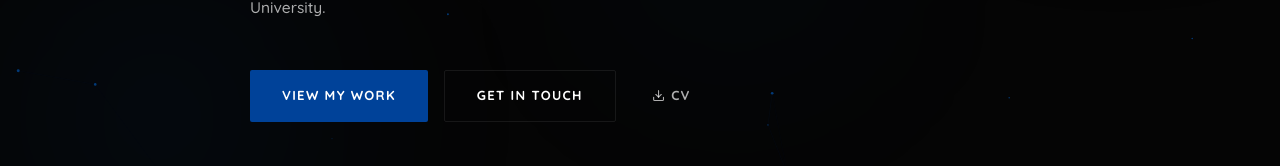
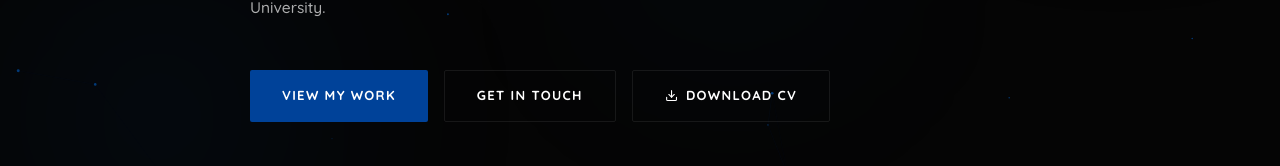
Before and after one commit to Dushimepaulette1/Paulette_Resume, a React (Vite) app: page / in a window 1280 px wide. Shown: the part 547-713 px from the top of the page. Built offline with nearby package versions, Linux system fonts and the light colour scheme.

Commit message:
Make CV download button more visible (btn-outline, full label)

```diff
--- a/src/components/Hero.jsx
+++ b/src/components/Hero.jsx
@@ -57,10 +57,10 @@ export default function Hero({ theme }) {
             <a
               href="/Paulette Dushime - CV.pdf"
               download
-              className="btn-ghost"
+              className="btn-outline"
               aria-label="Download CV"
             >
-              <FiDownload /> CV
+              <FiDownload /> Download CV
             </a>
           </div>
         </div>
```
